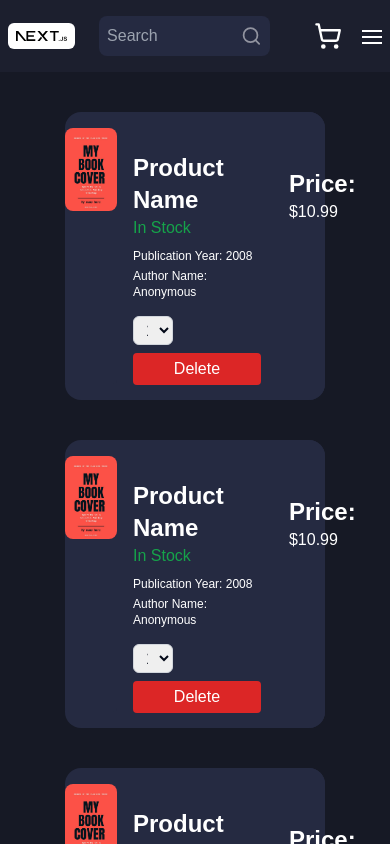
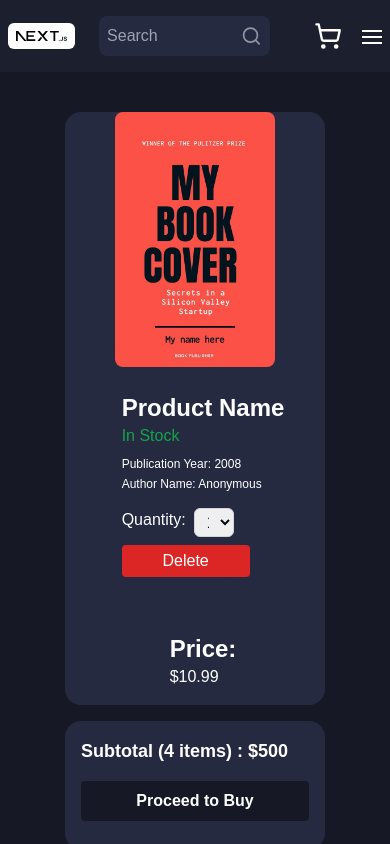
Before and after one commit to gyannj/littlebox-ecommerce, a Next.js app: page /cart in a window 390 px wide. Shown: the top 844 px of the page. Built offline with nearby package versions, Linux system fonts and the light colour scheme.

Commit message:
[UPD]:Completed the cart card and added responsiveness to mobile screens

```diff
--- a/modules/components/CartCard/CartCard.tsx
+++ b/modules/components/CartCard/CartCard.tsx
@@ -3,8 +3,13 @@ import Image from 'next/image';
 
 const CartCard = () => {
   return (
-    <div className='bg-dark-1 flex justify-center'>
-      <div className='bg-dark-3 w-8/12 h-72 rounded-2xl mt-10 grid grid-cols-[20%_60%_20%]'>
+    <div className='bg-dark-1 flex flex-col md:flex-row justify-center items-center gap-4 md:gap-8'>
+
+
+
+
+
+      <div className='bg-dark-3 w-8/12 md:h-72 rounded-2xl mt-10 flex flex-col items-center md:grid md:grid-cols-[20%_60%_20%]'>
 
         <div className='bg-dark-3 my-auto rounded mx-auto'>
           <div className='w-full h-64 relative'>
@@ -25,20 +30,44 @@ const CartCard = () => {
           <p className='text-green-600 mb-2'>In Stock</p>
           <p className='text-xs mb-1 text-textColor'>Publication Year: 2008</p>
           <p className='text-xs mb-4 text-textColor'>Author Name: Anonymous</p>
-          <select className='border border-gray-300 rounded-md px-2 py-1 w-10'>
-            <option value="1">1</option>
-            <option value="2">2</option>
-            <option value="3">3</option>
-          </select>
-          <button className='bg-red-600 text-white px-2 py-1 rounded mt-2 w-32'>Delete</button>
+          <div className='flex gap-2'>
+            <p className=' text-textColor'>Quantity:</p>
+            <select className='border border-gray-300 rounded-md px-2 py-1 w-10'>
+              <option value="1">1</option>
+              <option value="2">2</option>
+              <option value="3">3</option>
+            </select>
+          </div>
+
+          <button className='bg-red-600 hover:bg-red-800 text-white px-2 py-1 rounded mt-2 w-32'>Delete</button>
         </div>
 
 
-        <div className='bg-dark-3  pl-4 pt-14 rounded-r-2xl'>
+        <div className='bg-dark-3 pl-4 pt-14 pb-4 rounded-r-2xl'>
           <h1 className='text-2xl font-bold text-textColor'>Price:</h1>
-          <p className='text-md text-textColor'>$10.99</p>
+          <p className='md:text-md text-textColor'>$10.99</p>
         </div>
       </div>
+
+
+
+
+      <div className="bg-dark-3 rounded-2xl  p-4 md:mt-10 h-32 w-8/12 md:w-auto">
+      <div className="text-lg font-bold mb-4 text-textColor">Subtotal (4 items) : $500</div>
+      <div className='flex flex-col'>
+        <button className="bg-dark-1 hover:bg-blue-600 text-textColor font-bold py-2 px-4 rounded ">
+          Proceed to Buy
+        </button>
+      </div>
+
+      </div>
+
+
+
+
+
+
+
     </div>
   );
 };
```
Also changed, not shown: modules/components/CartCard/CartCard2.tsx (renamed from modules/components/CartCard/CartCard 2.tsx).
